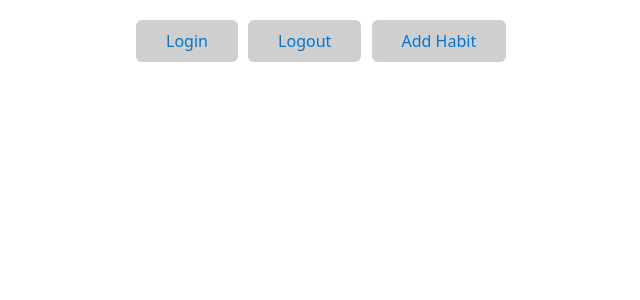
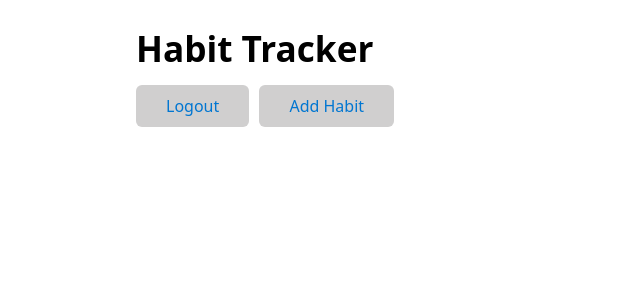
Before and after one commit to Momentum-Team-12/django-habit-tracker-Dito121, a Django app: page / in a window 1280 px wide. Shown: the top 300 px of the page, without its empty margins (104-744 px from the left). Run offline with Django 4.2, Linux system fonts and the light colour scheme; the visitor is signed in with stand-in values (Sample User, id 1); data that the repository does not hold is empty; parts of the project's set-up code (start-up, migrations or seed data) failed here and were passed over.

Commit message:
getting a noreversematcherror for add_date_record in habit_details template

```diff
--- a/habit/forms.py
+++ b/habit/forms.py
@@ -39,7 +39,6 @@ class DateRecordForm(forms.ModelForm):
     class Meta:
         model = DateRecord
         fields = [
-            'habit',
             'actual',
             'date',
         ]
--- a/habit/models.py
+++ b/habit/models.py
@@ -38,4 +38,4 @@ class DateRecord(models.Model):
         ordering = ['habit', 'date']
 
     def __str__(self):
-        return self.date
+        return str(self.date)
--- a/habit/urls.py
+++ /dev/null
@@ -1,6 +0,0 @@
-from django.urls import path
-from .views import SignUpView
-
-urlpatterns = [
-    path("signup/", SignUpView.as_view(), name="signup"),
-]
--- a/habit/views.py
+++ b/habit/views.py
@@ -8,9 +8,9 @@ from django.contrib.auth import logout
 
 
 @login_required
-def log_out(request):
+def logout(request):
     logout(request)
-    return redirect("log_out")
+    return redirect("logout")
 
 
 @login_required
@@ -78,7 +78,7 @@ def add_date_record(request, pk):
             date_record = form.save(commit=False)
             date_record.habit = habit
             date_record.save()
-            return redirect(to='list_date_record')
+            return redirect(to='habit_details', pk=pk)
 
     return render(request, "habit/add_date_record.html", {"form": form})
 
--- a/habit_tracker/urls.py
+++ b/habit_tracker/urls.py
@@ -27,12 +27,9 @@ urlpatterns = [
     path("habit/new", habit_views.add_habit, name="add_habit"),
     path("habit/<int:pk>/edit", habit_views.edit_habit, name="edit_habit"),
     path("habit/<int:pk>/delete", habit_views.delete_habit, name="delete_habit"),
-    path("date_record/new", habit_views.add_date_record, name="add_date_record"),
+    path("habit/date_record/new", habit_views.add_date_record, name="add_date_record"),
     path("habit/date_record/<int:pk>/edit", habit_views.edit_date_record, name="edit_date_record"),
     path("habit/date_record/<int:pk>/delete", habit_views.delete_date_record, name="delete_date_record"),
     path("accounts/login/", habit_views.list_habits, name="login"),
-    path("accounts/logout/", habit_views.log_out, name="log_out"),
-    # path("habit_details/<int:pk>", habit_views.habit_details, name="habit_details"),
-    # path("accounts/", include("habit.urls")),
-    # path("accounts/", include("django.contrib.auth.urls")),
+    path("accounts/logout/", habit_views.logout, name="logout"),
 ]
--- a/templates/habit/delete_date_record.html
+++ b/templates/habit/delete_date_record.html
@@ -11,7 +11,7 @@
     <div>
       <button type="submit"> Delete Date Record </button>
       <br />
-      <button> <a href="{% url 'habit_details' pk=habit.pk %}"> Cancel </a> </button>
+      <button> <a href="{% url 'habit_details' date_record.habit.pk%}"> Cancel </a> </button>
     </div>
   </form>
 </div>
--- a/templates/habit/list_habits.html
+++ b/templates/habit/list_habits.html
@@ -1,9 +1,10 @@
 {% extends "base.html" %}
 {% block content %}
 
-<button> <a href="{% url 'login' %}"> Login </a> </button>
+<h1> Habit Tracker </h1>
 
 <button> <a href="{% url 'logout' %}"> Logout </a> </button>
+
 
 <button> <a href="{% url 'add_habit' %}"> Add Habit </a> </button>
 
```
Also changed, not shown: templates/habit/habit_details.html (+5 -3 lines), habit/migrations/0001_initial.py, habit/migrations/0002_alter_habit_ends_on_alter_habit_starts_on.py (deleted).
